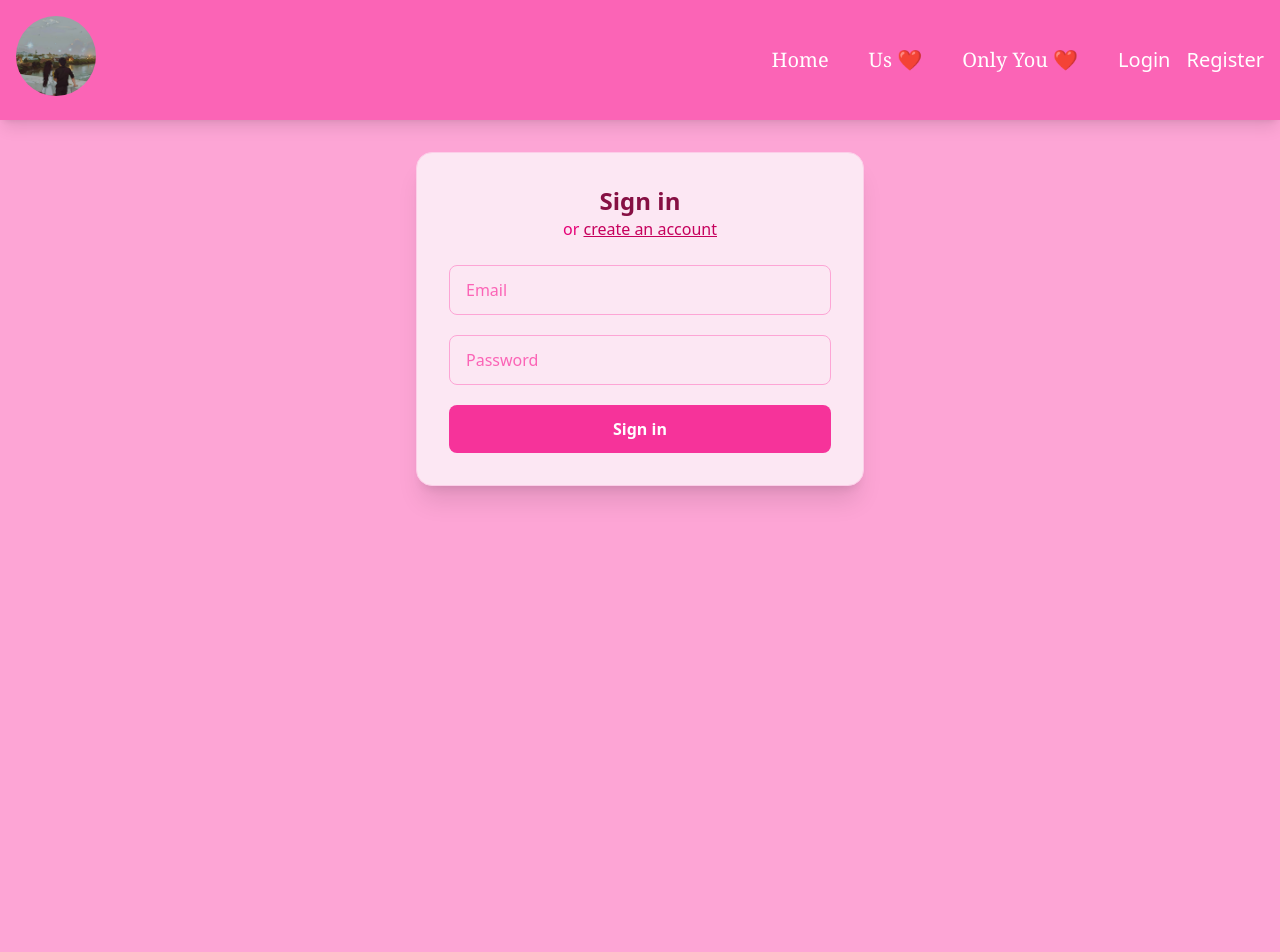
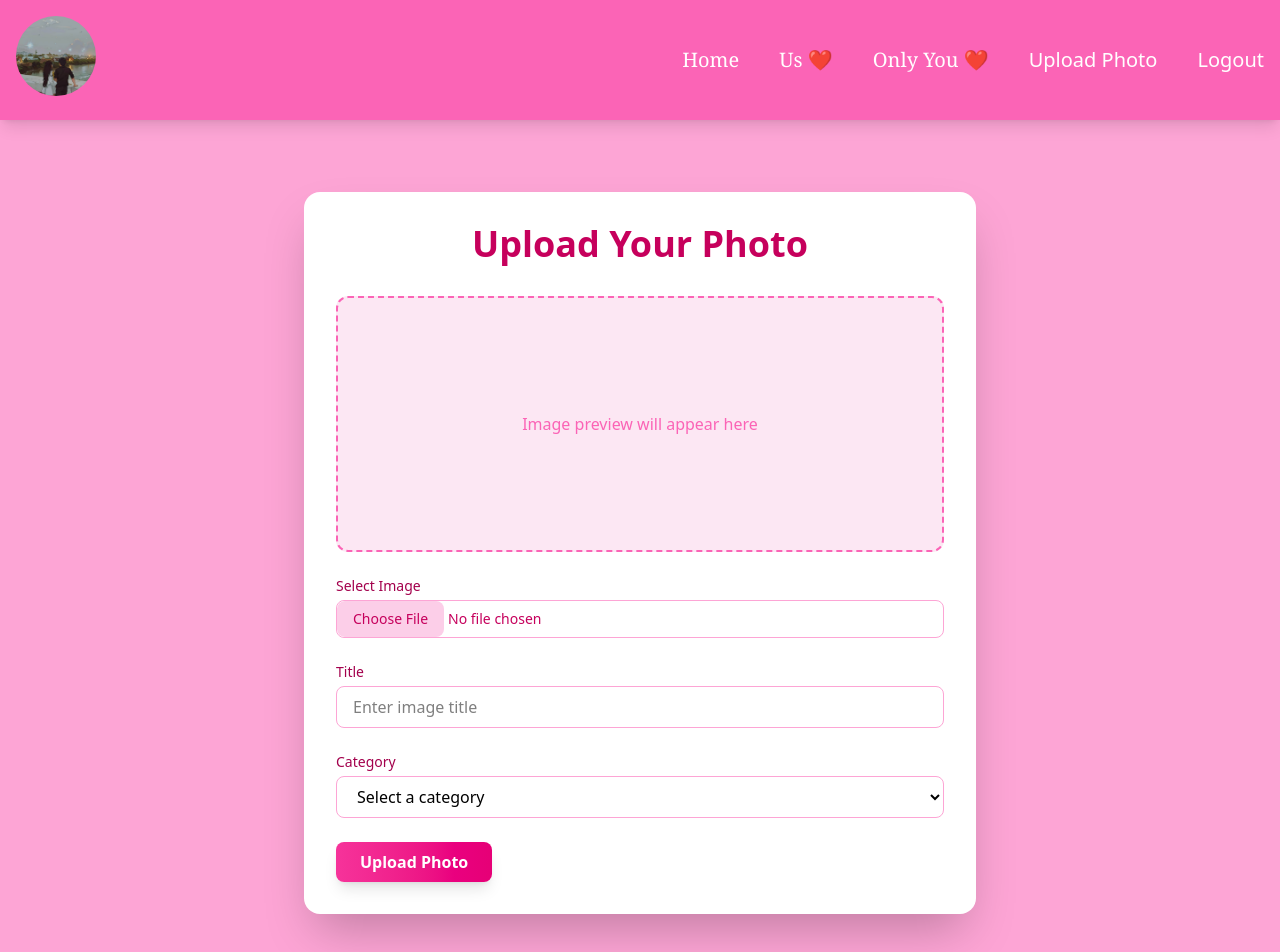
Before and after one commit to Lin18210/Image_Gallery, a React (Vite) app in the folder gallery/: page /upload in a window 1280 px wide. Shown: the top 952 px of the page. Before the commit the page ends 800 px from the top, so only its background shows below. Built offline with nearby package versions, Linux system fonts and the light colour scheme.

Commit message:
few changes in design

```diff
--- a/gallery/src/App.jsx
+++ b/gallery/src/App.jsx
@@ -10,7 +10,7 @@ import Login from './pages/Login'
 import Register from './pages/Register'
 
 function App() {
-  const [isAuthenticated, setIsAuthenticated] = useState(false)
+  const [isAuthenticated, setIsAuthenticated] = useState(true)
 
   return (
     <Router>
--- a/gallery/src/pages/UploadPage.jsx
+++ b/gallery/src/pages/UploadPage.jsx
@@ -53,61 +53,56 @@ const Upload = () => {
   };
 
   return (
-    <div className="max-w-2xl mx-auto">
-      <h1 className="text-3xl font-bold mb-6 text-center">Upload Photo</h1>
+    <div className="min-h-screen bg-gradient-to-br bg-pink-300 py-10 px-4">
+  <div className="max-w-2xl mx-auto bg-white p-8 rounded-2xl shadow-2xl transition-all">
+    <h1 className="text-4xl font-extrabold text-center text-pink-700 mb-8">Upload Your Photo</h1>
 
-      <form onSubmit={handleSubmit} className="bg-white p-6 rounded-lg shadow-md">
-        {/* Preview area */}
-        <div className="mb-6">
+    <form onSubmit={handleSubmit} className="space-y-6">
+      {/* Preview Area */}
+      <div>
         {preview ? (
           <img
             src={preview}
             alt="Preview"
-              className="w-full h-64 object-contain border rounded-lg"
+            className="w-full h-64 object-cover rounded-xl border border-pink-200 shadow-md"
           />
         ) : (
-            <div className="w-full h-64 bg-gray-100 flex items-center justify-center border rounded-lg">
-              <p className="text-gray-500">Image preview will appear here</p>
+          <div className="w-full h-64 flex items-center justify-center bg-pink-100 text-pink-400 border-2 border-dashed rounded-xl">
+            Image preview will appear here
           </div>
         )}
       </div>
 
-        {/* File input */}
-        <div className="mb-4">
-          <label className="block text-gray-700 text-sm font-bold mb-2">
-            Select Image
-          </label>
+      {/* File Input */}
+      <div>
+        <label className="block text-sm font-medium text-pink-800 mb-1">Select Image</label>
         <input
           type="file"
           accept="image/*"
           onChange={handleFileChange}
-            className="w-full text-sm text-gray-500 file:mr-4 file:py-2 file:px-4 file:rounded-full file:border-0 file:text-sm file:font-semibold file:bg-blue-50 file:text-blue-700 hover:file:bg-blue-100"
+          className="block w-full text-sm text-pink-700 bg-white border border-pink-300 rounded-lg cursor-pointer focus:outline-none focus:ring-2 focus:ring-pink-400 file:py-2 file:px-4 file:rounded-lg file:border-none file:bg-pink-200 file:text-pink-700 hover:file:bg-pink-300"
         />
       </div>
 
-        {/* Title input */}
-        <div className="mb-4">
-          <label className="block text-gray-700 text-sm font-bold mb-2">
-            Title
-          </label>
+      {/* Title Input */}
+      <div>
+        <label className="block text-sm font-medium text-pink-800 mb-1">Title</label>
         <input
           type="text"
           value={title}
           onChange={(e) => setTitle(e.target.value)}
-            className="shadow appearance-none border rounded w-full py-2 px-3 text-gray-700 leading-tight focus:outline-none focus:shadow-outline"
           placeholder="Enter image title"
+          className="w-full px-4 py-2 rounded-lg border border-pink-300 focus:outline-none focus:ring-2 focus:ring-pink-400 transition"
         />
       </div>
 
-        {/* Category selection */}
-        <div className="mb-6">
-          <label className="block text-gray-700 text-sm font-bold mb-2">
-            Category
-          </label>
+      {/* Category Selector */}
+      <div>
+        <label className="block text-sm font-medium text-pink-800 mb-1">Category</label>
         <select
           value={category}
           onChange={(e) => setCategory(e.target.value)}
-            className="shadow appearance-none border rounded w-full py-2 px-3 text-gray-700 leading-tight focus:outline-none focus:shadow-outline"
+          className="w-full px-4 py-2 rounded-lg border border-pink-300 focus:outline-none focus:ring-2 focus:ring-pink-400 transition"
         >
           <option value="">Select a category</option>
           <option value="couples">Couples Gallery</option>
@@ -115,26 +110,29 @@ const Upload = () => {
         </select>
       </div>
 
-        {/* Submit button */}
+      {/* Submit Button & Message */}
       <div className="flex items-center justify-between">
         <button
           type="submit"
           disabled={isUploading}
-            className={`bg-blue-500 hover:bg-blue-700 text-white font-bold py-2 px-4 rounded focus:outline-none focus:shadow-outline ${
-              isUploading ? 'opacity-50 cursor-not-allowed' : ''
+          className={`px-6 py-2 font-semibold text-white rounded-lg shadow-lg transition ${
+            isUploading
+              ? 'bg-pink-300 cursor-not-allowed'
+              : 'bg-gradient-to-r from-pink-500 to-pink-600 hover:from-pink-600 hover:to-pink-700'
           }`}
         >
           {isUploading ? 'Uploading...' : 'Upload Photo'}
         </button>
-
         {message && (
-            <p className={`text-sm ${message.includes('Error') ? 'text-red-500' : 'text-green-500'}`}>
+          <p className={`text-sm ${message.includes('Error') ? 'text-red-500' : 'text-green-600'} font-medium`}>
             {message}
           </p>
         )}
       </div>
     </form>
   </div>
+</div>
+
   );
 };
 
```
Lines whose indentation alone changed are shown as unchanged.
